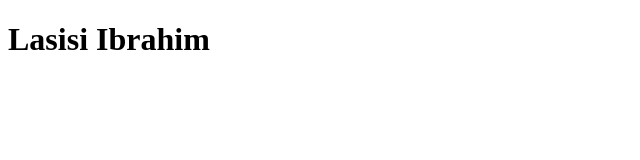
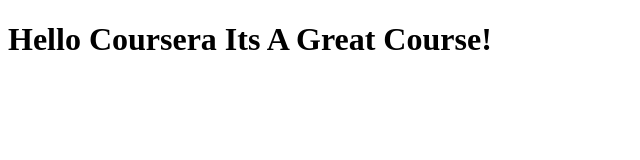
Before and after one commit to ibrahimpelumi6142/Project, a plain HTML site: page index.html in a window 1280 px wide. Shown: the whole page, without its empty margins (0-640 px from the left). Drawn offline with Linux system fonts and the light colour scheme.

Commit message:
small change to my page.

```diff
--- a/index.html
+++ b/index.html
@@ -6,6 +6,6 @@
  	<title>Hello Lasisi Ibrahim</title>
  </head>
  <body>
- <h1>Lasisi Ibrahim</h1>
+ <h1>Hello Coursera Its A Great Course!</h1>
  </body>
  </html>
```
